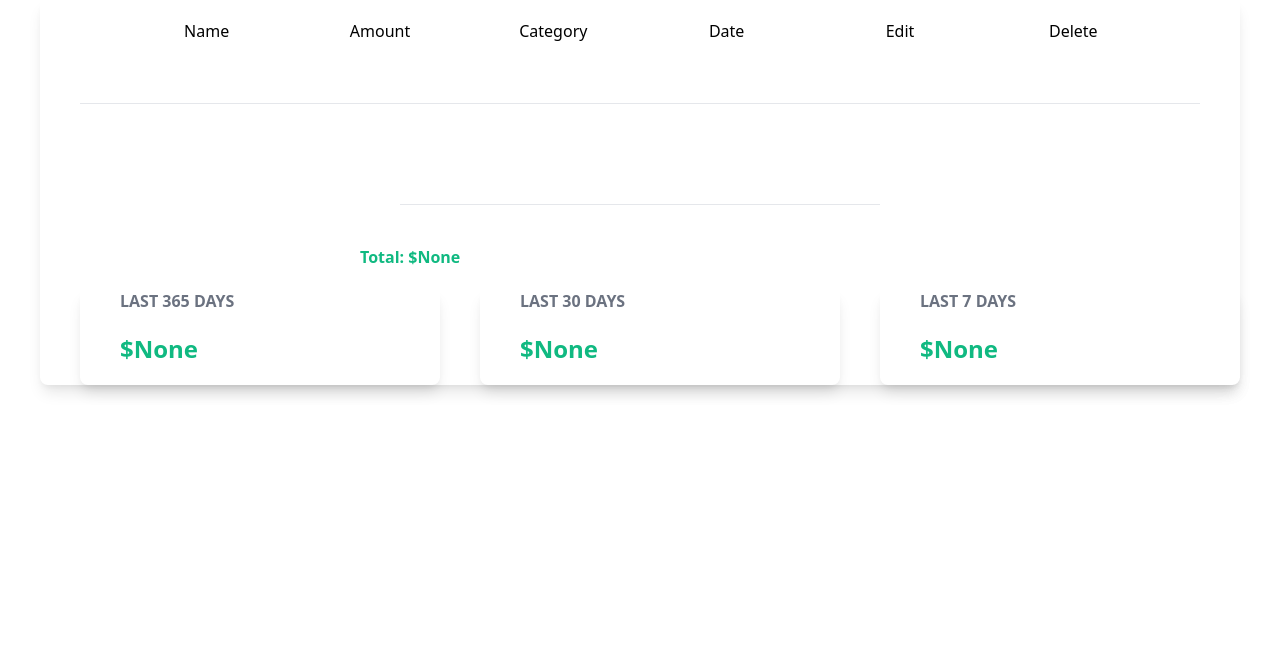
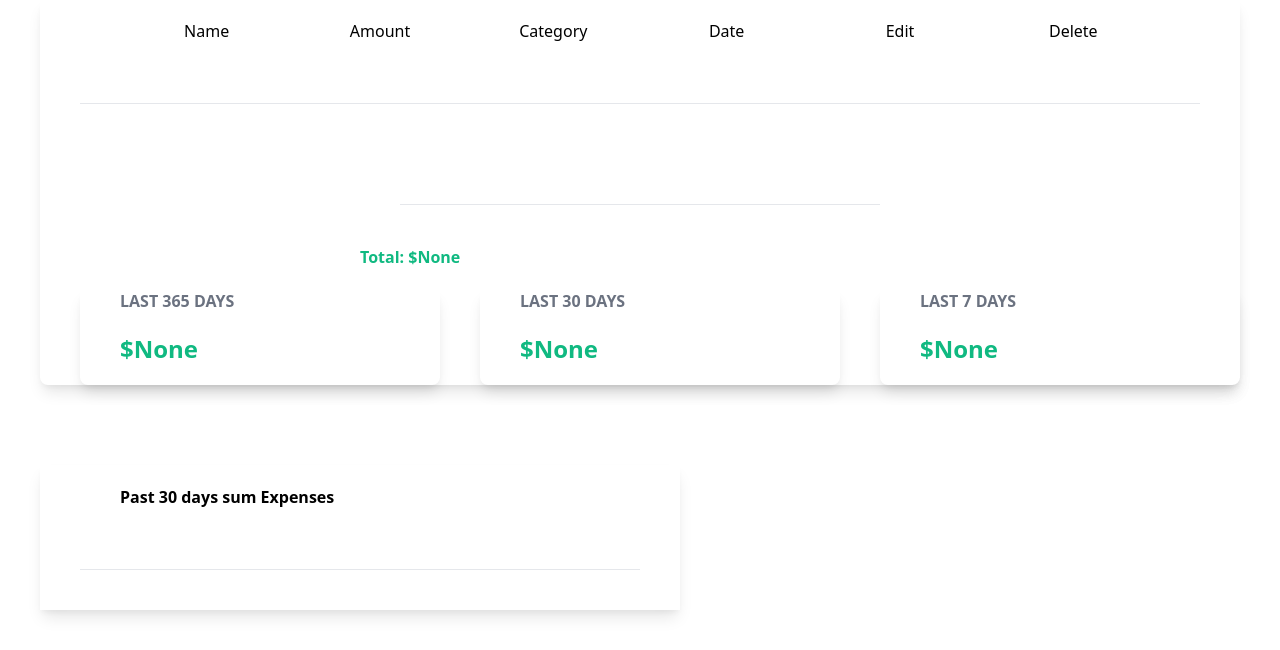
Before and after one commit to chebishev/DjangoProjectsUdemy, a Django app: page / in a window 1280 px wide. Shown: the part 447-1097 px from the top of the page. Before the commit the page ends 844 px from the top, so only its background shows below. Run offline with Django 5.2, Linux system fonts and the light colour scheme; data that the repository does not hold is empty; style sheets or scripts are compiled from the project's sources.

Commit message:
daily sums table added

```diff
--- a/AdvancedExpenseTracker/expense_tracker/main_app/templates/main_app/index.html
+++ b/AdvancedExpenseTracker/expense_tracker/main_app/templates/main_app/index.html
@@ -90,4 +90,24 @@
   </div>
 </div>
 
+<div class="flex">
+  <div class="w-1/2 shadow-lg m-10">
+    <div class="flex flex-wrap space-x-40 px-20 py-5 font-bold">
+      <span>Past 30 days sum Expenses</span>
+    </div>
+    <hr class="m-10" />
+    <div id="30-day-table">
+      {% for daily_sum in daily_sums %}
+      <div class="flex flex-wrap px-20 py-5">
+        <span>
+          {{ daily_sum.date }}
+        </span>
+      </div>
+      <div class="flex flex-wrap px-20 py-5">
+        <span class="text-green-500">$ {{ daily_sum.sum|intcomma }}</span>
+      </div>
+      {% endfor %}
+    </div>
+  </div>
+</div>
 {% endblock %}
--- a/AdvancedExpenseTracker/expense_tracker/main_app/views.py
+++ b/AdvancedExpenseTracker/expense_tracker/main_app/views.py
@@ -26,6 +26,7 @@
     week_data = Expense.objects.filter(date__gt=last_year)
     weekly_sum = week_data.aggregate(Sum('amount'))
 
+    daily_sums = Expense.objects.filter().values('date').order_by('date').annotate(sum=Sum('amount'))
 
     expense_form = ExpenseForm()
     context = {
@@ -34,7 +35,8 @@
         'total_expenses': total_expenses,
         'yearly_sum': yearly_sum,
         'monthly_sum': monthly_sum,
-        'weekly_sum': weekly_sum
+        'weekly_sum': weekly_sum,
+        'daily_sums': daily_sums
         }
     return render(request, 'main_app/index.html', context)
 
```
